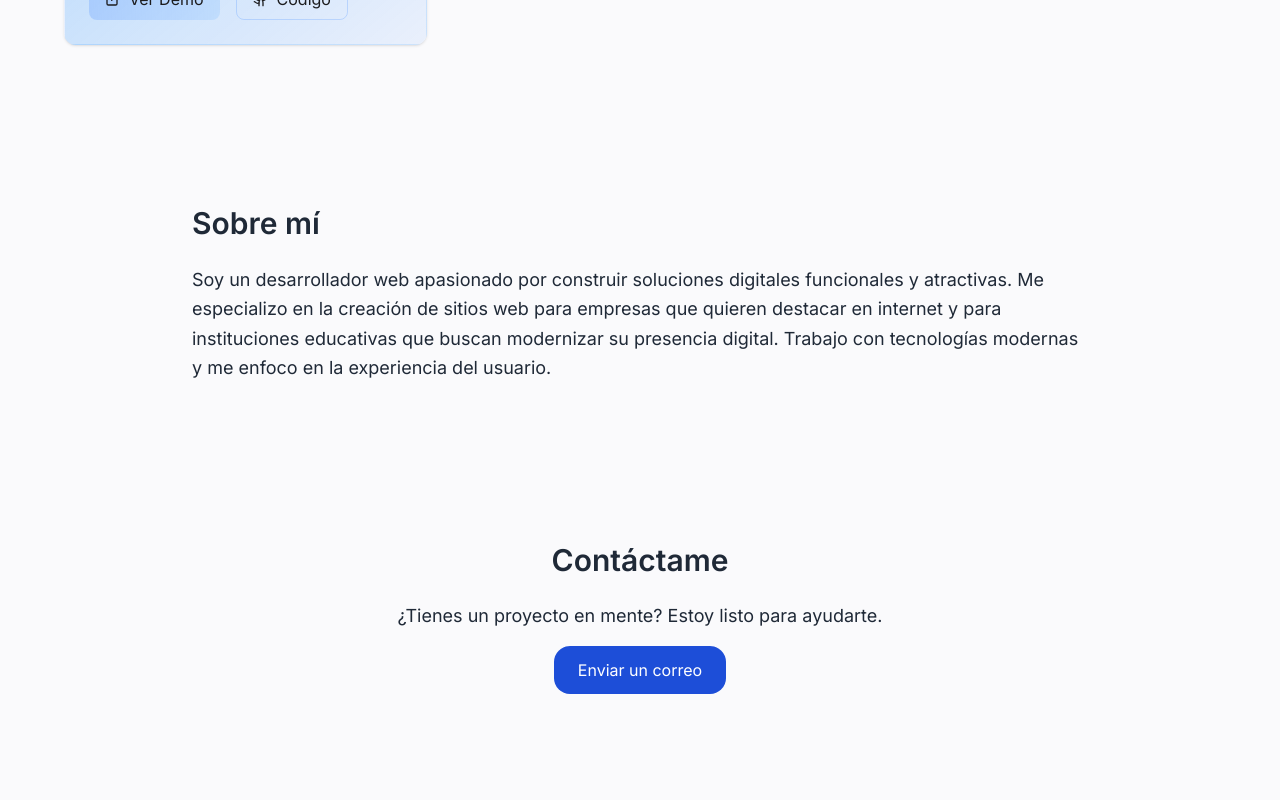
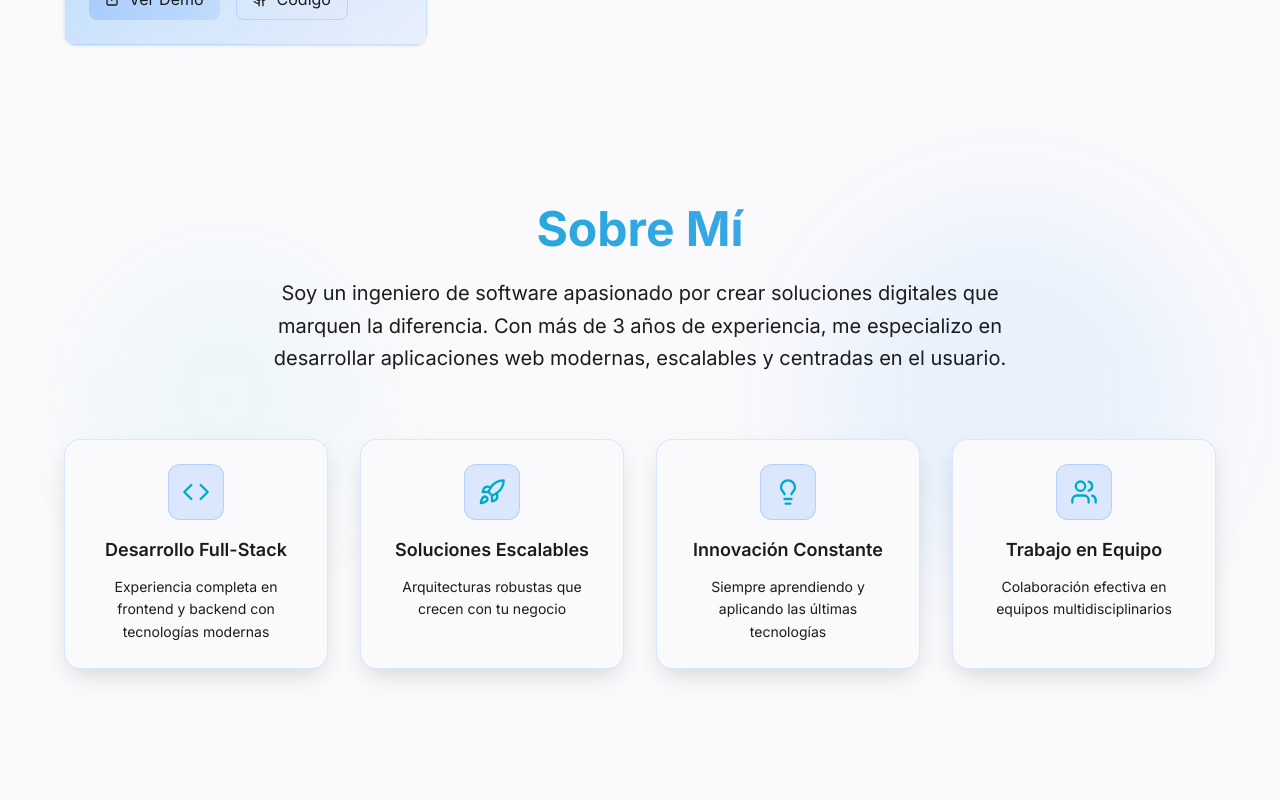
Before and after one commit to Jairdevv/portfolio, a React (Vite) app: page / in a window 1280 px wide. Shown: the part 1640-2440 px from the top of the page. Before the commit the page ends 2414 px from the top, so only its background shows below. Built offline with nearby package versions, Linux system fonts and the light colour scheme.

Commit message:
feat: about section updated

```diff
--- a/src/App.jsx
+++ b/src/App.jsx
@@ -6,6 +6,7 @@ import About from "./components/About";
 import ContactMe from "./components/ContactMe";
 import { useEffect, useState } from "react";
 import { Sun, Moon } from 'lucide-react'
+import Footer from "./components/Footer";
 
 
 export default function App() {
@@ -14,7 +15,7 @@ export default function App() {
 
   useEffect(() => {
     if (darkMode) {
-      document.documentElement.classList.add("dark"); // añade la clase a <html>
+      document.documentElement.classList.add("dark");
     } else {
       document.documentElement.classList.remove("dark");
     }
@@ -24,15 +25,17 @@ export default function App() {
     <div className="text-gray-800">
       <button
         onClick={() => setDarkMode(!darkMode)}
-        className="fixed top-2 left-10 cursor-pointer px-4 py-2 rounded-lg bg-primary text-primary-foreground shadow-md z-50"
+        className="fixed bottom-6 right-6 cursor-pointer p-3 rounded-full bg-background-50 hover:bg-primary-10 border border-primary-30 text-primary shadow-lg hover:shadow-xl backdrop-blur-sm transition-all duration-300 z-50 hover:scale-110"
+        aria-label="Cambiar tema"
       >
-        {darkMode ? <Sun /> : <Moon />}
+        {darkMode ? <Sun size={22} /> : <Moon size={22} />}
       </button>
       <Navbar />
       <Hero />
       <Projects />
       <About />
       <ContactMe />
+      <Footer />
     </div>
   );
 }
--- a/src/components/About.jsx
+++ b/src/components/About.jsx
@@ -1,16 +1,47 @@
+import features from "../data/features";
+
+
 const About = () => {
   return (
-    <section className="py-20 px-6 " id="sobre-mi">
-      <div className="max-w-4xl mx-auto">
-        <h2 className="text-3xl font-semibold mb-6">Sobre mí</h2>
-        <p className="text-lg leading-relaxed">
-          Soy un desarrollador web apasionado por construir soluciones
-          digitales funcionales y atractivas. Me especializo en la creación de
-          sitios web para empresas que quieren destacar en internet y para
-          instituciones educativas que buscan modernizar su presencia digital.
-          Trabajo con tecnologías modernas y me enfoco en la experiencia del
-          usuario.
-        </p>
+    <section className="py-20 px-6 relative overflow-hidden" id="sobre-mi">
+      <div className="absolute inset-0 bg-gradient-to-b from-background to-background-50 pointer-events-none" />
+      <div className="absolute top-32 left-20 w-72 h-72 bg-primary-5 rounded-full blur-3xl animate-pulse" />
+      <div className="absolute bottom-40 right-20 w-96 h-96 bg-primary-glow-10 rounded-full blur-3xl animate-pulse delay-500" />
+
+
+      <div className="container max-w-6xl mx-auto relative z-10">
+        <div className="text-center mb-16 animate-fade-in">
+          <h2 className="text-4xl md:text-5xl font-bold mb-6 bg-gradient-to-r from-primary to-blue-400 bg-clip-text text-transparent">
+            Sobre Mí
+          </h2>
+          <p className="text-xl text-secondary-foreground max-w-3xl mx-auto leading-relaxed">
+            Soy un ingeniero de software apasionado por crear soluciones digitales
+            que marquen la diferencia. Con más de 3 años de experiencia, me especializo
+            en desarrollar aplicaciones web modernas, escalables y centradas en el usuario.
+          </p>
+        </div>
+
+        <div className="grid grid-cols-1 md:grid-cols-2 lg:grid-cols-4 gap-8">
+          {features.map((feature, index) => (
+            <div
+              className={`group relative bg-background backdrop-blur-md border border-primary-20 rounded-2xl p-6 hover:border-primary-30 transition-all duration-500 hover:-translate-y-2 hover:scale-105 shadow-elegant animate-fade-in`}
+              style={{ animationDelay: `${index * 100}ms` }}
+            >
+              <div className="text-center relative z-10">
+                <div className="w-14 h-14 mx-auto mb-4 flex items-center justify-center rounded-xl bg-primary-20 backdrop-blur-sm border border-primary-30 group-hover:bg-primary-30 transition-all duration-300">
+                  <feature.icon className="w-7 h-7 text-primary group-hover:scale-110 transition-transform duration-300" />
+                </div>
+                <h3 className="text-lg font-semibold mb-3 text-foreground group-hover:text-primary transition-colors duration-300">
+                  {feature.title}
+                </h3>
+                <p className="text-sm text-secondary-foreground leading-relaxed">
+                  {feature.description}
+                </p>
+              </div>
+              <div className="absolute inset-0 bg-gradient-to-br from-primary-5 to-transparent opacity-0 group-hover:opacity-100 transition-opacity duration-500 rounded-2xl pointer-events-none" />
+            </div>
+          ))}
+        </div>
       </div>
     </section>
   )
--- a/src/index.css
+++ b/src/index.css
@@ -34,11 +34,7 @@
   --popover: var(--background);
   --popover-foreground: var(--foreground);
 
-  --muted: rgb(200, 200, 205);
-  --muted-foreground: rgb(165, 165, 165);
-
-  --accent: var(--primary);
-  --accent-foreground: var(--foreground);
+  --muted-foreground: rgb(148, 163, 184);
 
   --destructive: rgb(220, 76, 70);
 
@@ -76,9 +72,9 @@
 
   /* Gradientes */
   --gradient-primary: linear-gradient(
-    135deg,
-    rgb(95, 155, 255),
-    rgb(0, 128, 255)
+    145deg,
+    rgba(0, 170, 199, 0.08) 0%,
+    rgba(0, 170, 199, 0.12) 100%
   );
   --gradient-hero: linear-gradient(
     135deg,
--- a/tailwind.config.js
+++ b/tailwind.config.js
@@ -16,6 +16,7 @@ export default {
         "background-50": "var(--background-50)",
         foreground: "var(--foreground)",
         "foreground-80": "var(--foreground-80)",
+        "muted-foreground": "var(--muted-foreground)",
         "primary-glow": "var(--color-primary-glow)",
         "primary-glow-10": "var(--color-primary-glow-10)",
         "primary-glow-30": "var(--color-primary-glow-30)",
@@ -46,6 +47,9 @@ export default {
       borderRadius: {
         "4xl": "var(--radius-4xl)",
       },
+      backgroundImage: {
+        "gradient-primary": "var(--gradient-primary)",
+      },
     },
   },
   plugins: [tailwindcssAnimate],
```
